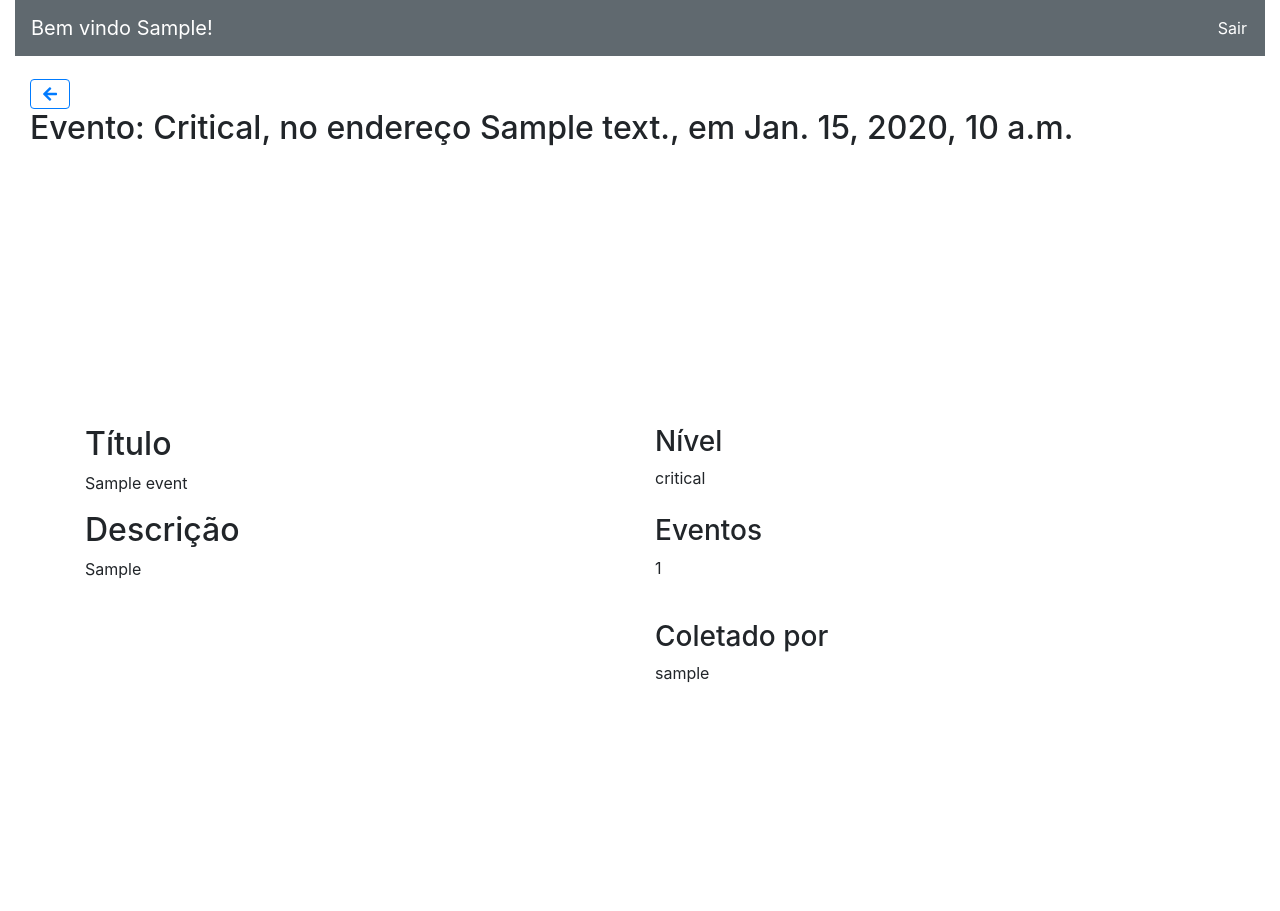
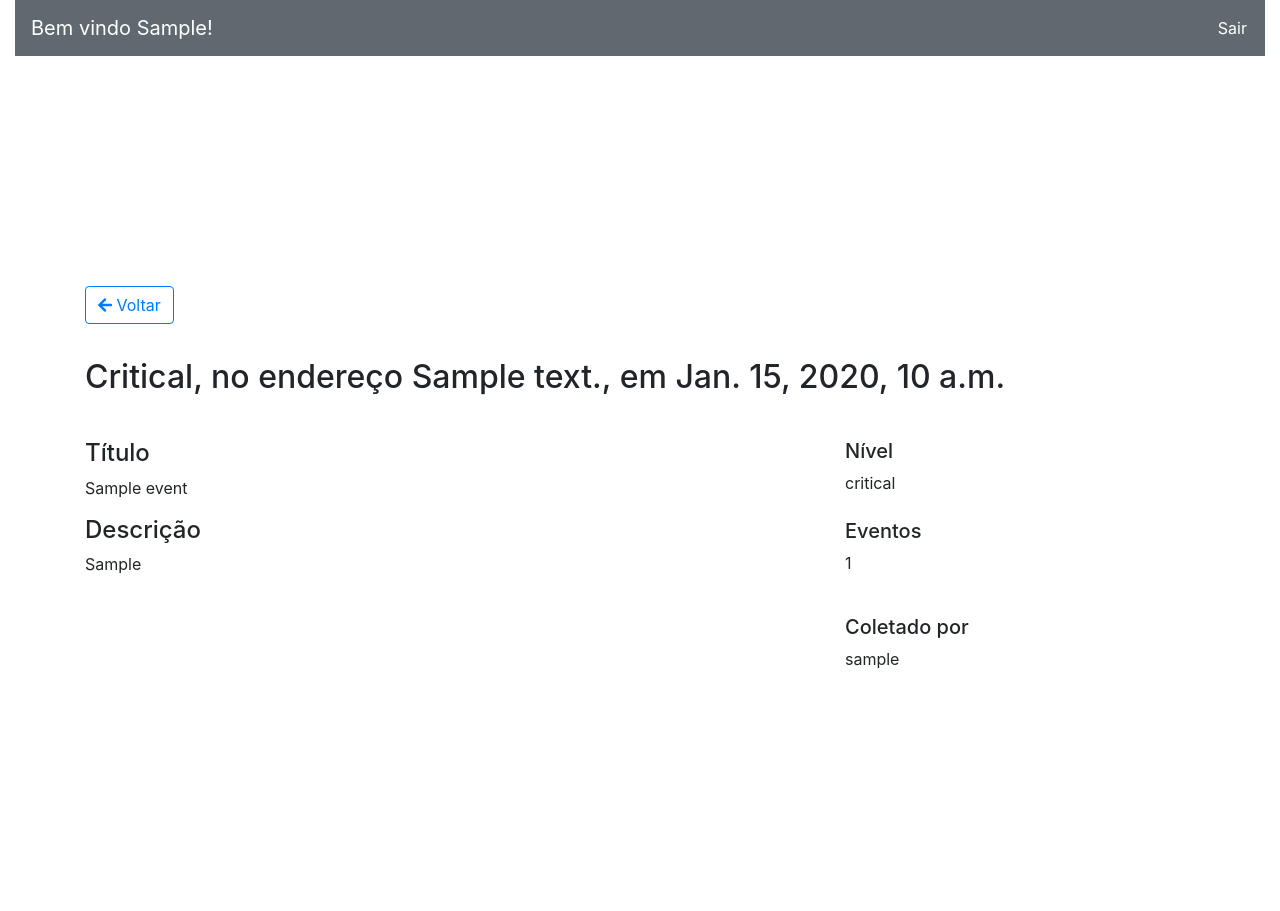
Before and after one commit to leticiaFlorentinoPires/squad-1-ad-python-women-loadsmart-1, a Django app: template events/templates/events/detail.html in a window 1280 px wide. Shown: the top 911 px of the page. After the commit the page ends 669 px from the top, so only its background shows below. Run offline with Django 3.2, Linux system fonts and the light colour scheme; the template is opened without the code that fills it: values that come from a table or form of the project are taken from there, others are empty; a user stored in the database is signed in; tables that the repository leaves empty hold one stand-in row (values such as "Sample post"); parts of the project's set-up code (start-up, migrations or seed data) failed here and were passed over; some libraries are stand-ins or nearby versions.

Commit message:
ajuste no layout de da tela de detalhamento

```diff
--- a/events/static/css/custom.css
+++ b/events/static/css/custom.css
@@ -140,3 +140,9 @@
 .control-label {
     margin: 2%;
 }
+/*Details*/
+
+.section-title{
+    margin-top: 3%;
+    margin-bottom: 3%;
+}
--- a/events/templates/events/detail.html
+++ b/events/templates/events/detail.html
@@ -2,30 +2,37 @@
 
 {% block content %}
 
-    <a href="{% url 'events:events-list' %}" class="btn btn-outline-primary">
-        <i class="fas fa-arrow-left"></i>
-    </a>
-
-    <h2> Evento: {{ event.get_level_display |capfirst }}, no endereço {{ event.agent.address }}, em {{ event.date }}</h2>
 
     <div class="container">
+        <a href="{% url 'events:events-list' %}" class="btn btn-outline-primary">
+            <i class="fas fa-arrow-left"></i> Voltar
+        </a>
+
         <div class="row">
-            <div class="col-sm">
-                <h2>Título</h2>
+                <!-- Section Titile -->
+                <div class="col-md-12 section-title">
+                    <h2>
+                        {{ event.get_level_display |capfirst }}, no endereço {{ event.agent.address }}, em {{ event.date }}
+                    </h2>
+                </div>
+        </div>
+        <div class="row">
+            <div class="col-md-8 col-sm">
+                <h4>Título</h4>
                 <p>{{ event.title }}</p>
-                <h2>Descrição</h2>
+                <h4>Descrição</h4>
                 <p>{{ event.data }}</p>
             </div>
             </br>
-            <div class="col-sm">
-                <h3>Nível</h3>
+            <div class="col-md-4 col-sm">
+                <h5>Nível</h5>
                 {{ event.get_level_display }}
                 </br>
                 </br>
-                <h3>Eventos</h3>
+                <h5>Eventos</h5>
                 <p>{{event.frequencia}}</p>
                 </br>
-                <h3>Coletado por</h3>
+                <h5>Coletado por</h5>
                 {{ event.agent.user }}
             </div>
         </div>
```
